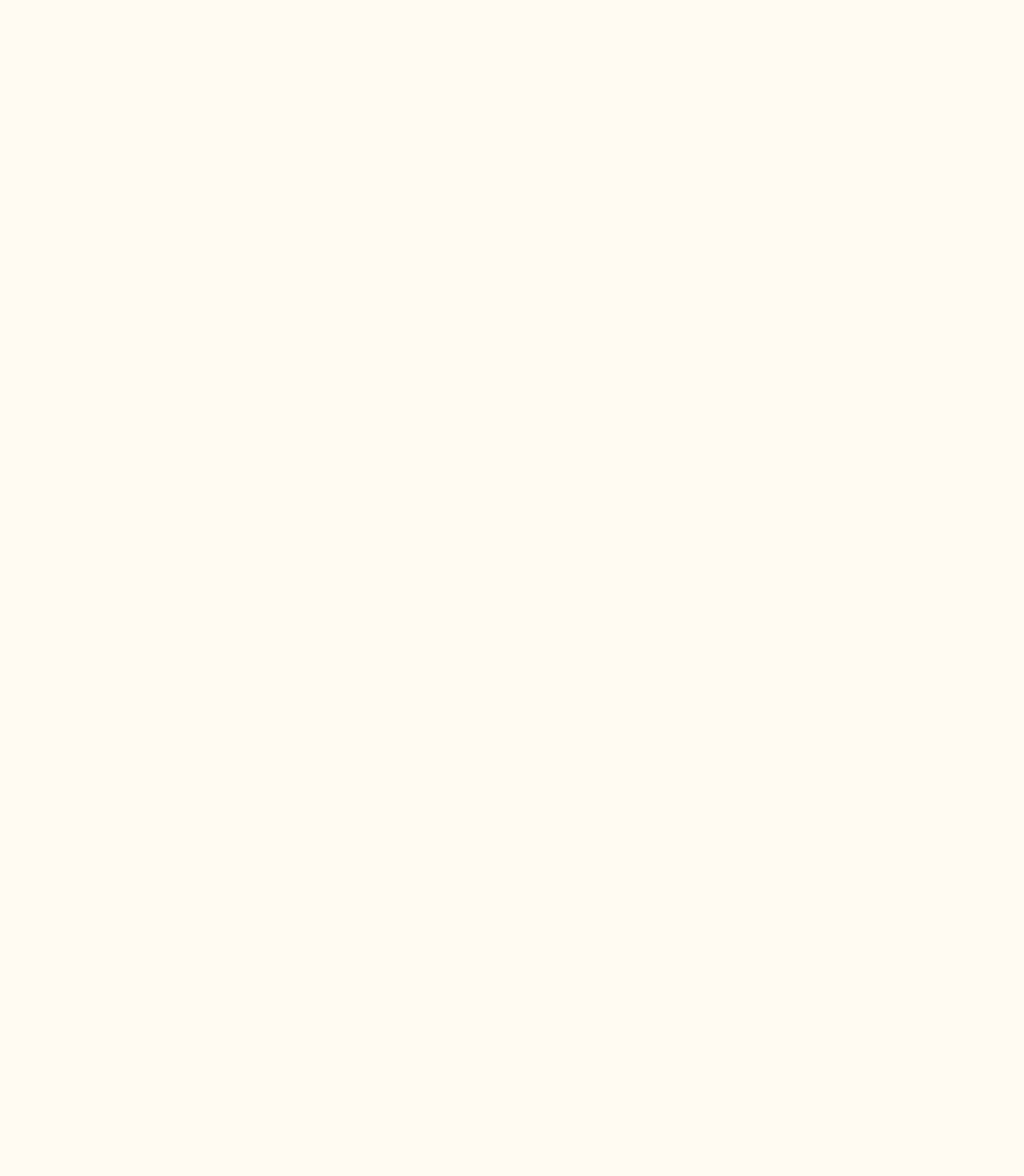
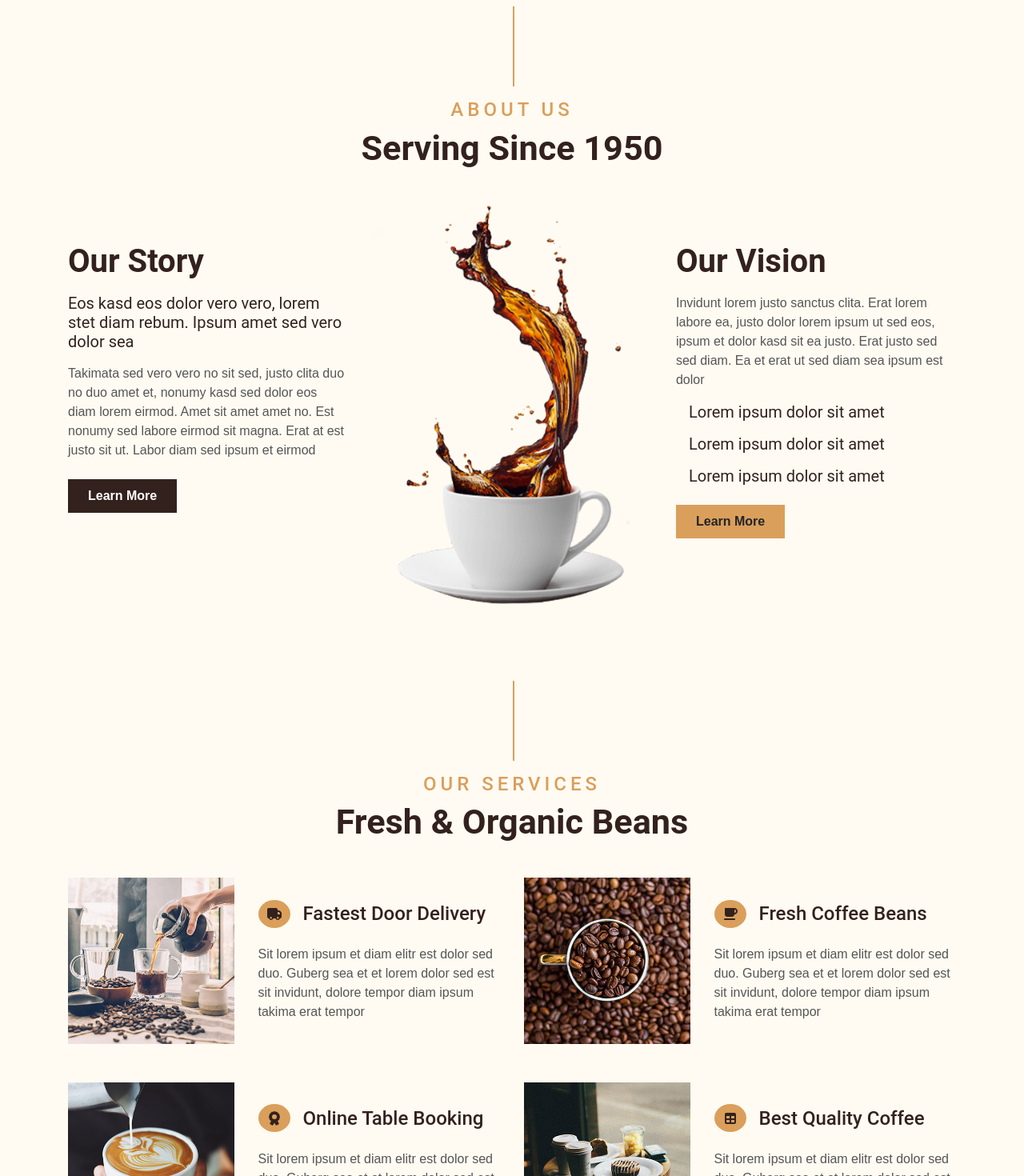
Before and after one commit to NazaninMoosazade/next-coffee-shop, a Next.js app: page / in a window 1280 px wide. Shown: the part 840-2310 px from the top of the page at 80% size. Before the commit the page ends 800 px from the top, so only its background shows below. Built offline with nearby package versions, Linux system fonts and the light colour scheme.

Commit message:
Dynamic icons

```diff
--- a/Components/modules/Navbar/Navbar.js
+++ b/Components/modules/Navbar/Navbar.js
@@ -58,7 +58,7 @@
                 </Link>
               </div>
             </div>
-            <Link href="contact.html" className={`${styles.nav_link}`}>
+            <Link href="contact" className={`${styles.nav_link}`}>
               Contact
             </Link>
           </div>
--- a/Components/modules/ServiceItem/ServiceItem.js
+++ b/Components/modules/ServiceItem/ServiceItem.js
@@ -1,7 +1,55 @@
-import React from 'react'
+import React from "react";
 
-export default function ServiceItem() {
+import "@fortawesome/fontawesome-svg-core/styles.css";
+import { config } from "@fortawesome/fontawesome-svg-core";
+config.autoAddCss = false;
+
+import { FontAwesomeIcon } from "@fortawesome/react-fontawesome";
+import * as Icons from "@fortawesome/free-solid-svg-icons";
+
+function ServiceItem({ title, desc, img, icon }) {
+  const selectedIcon = Icons[icon];
+
   return (
-    <div>ServiceItem</div>
-  )
+    <div className="col-lg-6 mb-5">
+      <div className="row align-items-center">
+        <div className="col-sm-5">
+          <img className="img-fluid mb-3 mb-sm-0" src={img} alt="" />
+        </div>
+        <div className="col-sm-7">
+          <h4
+            style={{
+              display: "flex",
+              alignItems: "baseline",
+            }}
+          >
+            <div
+              style={{
+                background: "#da9f5b",
+                borderRadius: "100%",
+                height: "35px",
+                width: "40px",
+                textAlign: "center",
+                display: "flex",
+                alignItems: "center",
+                justifyContent: "center",
+              }}
+            >
+              {selectedIcon && (
+                <FontAwesomeIcon
+                  icon={selectedIcon}
+                  style={{ fontSize: "1rem" }}
+                />
+              )}
+            </div>
+
+            <p className="ml-3">{title}</p>
+          </h4>
+          <p className="m-0">{desc}</p>
+        </div>
+      </div>
+    </div>
+  );
 }
+
+export default ServiceItem;
--- a/Components/tempelates/Index/About.js
+++ b/Components/tempelates/Index/About.js
@@ -1,7 +1,76 @@
-import React from 'react'
+import React from "react";
 
 export default function About() {
   return (
-    <div>About</div>
-  )
+    <div className="container-fluid py-5">
+      <div className="container">
+        <div className="section-title">
+          <h4
+            className="text-primary text-uppercase"
+            style={{ letterSpacing: "5px" }}
+          >
+            About Us
+          </h4>
+          <h1 className="display-4">Serving Since 1950</h1>
+        </div>
+        <div className="row">
+          <div className="col-lg-4 py-0 py-lg-5">
+            <h1 className="mb-3">Our Story</h1>
+            <h5 className="mb-3">
+              Eos kasd eos dolor vero vero, lorem stet diam rebum. Ipsum amet
+              sed vero dolor sea
+            </h5>
+            <p>
+              Takimata sed vero vero no sit sed, justo clita duo no duo amet et,
+              nonumy kasd sed dolor eos diam lorem eirmod. Amet sit amet amet
+              no. Est nonumy sed labore eirmod sit magna. Erat at est justo sit
+              ut. Labor diam sed ipsum et eirmod
+            </p>
+            <a
+              href=""
+              className="btn btn-secondary font-weight-bold py-2 px-4 mt-2"
+            >
+              Learn More
+            </a>
+          </div>
+          <div className="col-lg-4 py-5 py-lg-0" style={{ minHeight: "500px" }}>
+            <div className="position-relative h-100">
+              <img
+                className="position-absolute w-100 h-100"
+                src="/images/about.png"
+                style={{ objectFit: "cover" }}
+              />
+            </div>
+          </div>
+          <div className="col-lg-4 py-0 py-lg-5">
+            <h1 className="mb-3">Our Vision</h1>
+            <p>
+              Invidunt lorem justo sanctus clita. Erat lorem labore ea, justo
+              dolor lorem ipsum ut sed eos, ipsum et dolor kasd sit ea justo.
+              Erat justo sed sed diam. Ea et erat ut sed diam sea ipsum est
+              dolor
+            </p>
+            <h5 className="mb-3">
+              <i className="fa fa-check text-primary mr-3"></i>Lorem ipsum dolor
+              sit amet
+            </h5>
+            <h5 className="mb-3">
+              <i className="fa fa-check text-primary mr-3"></i>Lorem ipsum dolor
+              sit amet
+            </h5>
+            <h5 className="mb-3">
+              <i className="fa fa-check text-primary mr-3"></i>Lorem ipsum dolor
+              sit amet
+            </h5>
+            <a
+              href=""
+              className="btn btn-primary font-weight-bold py-2 px-4 mt-2"
+            >
+              Learn More
+            </a>
+          </div>
+        </div>
+      </div>
+    </div>
+  );
 }
--- a/Components/tempelates/Index/Services.js
+++ b/Components/tempelates/Index/Services.js
@@ -1,7 +1,54 @@
-import React from 'react'
+import React from "react";
+import ServiceItem from "@/Components/modules/ServiceItem/ServiceItem";
 
 export default function Services() {
   return (
-    <div>Services</div>
-  )
+    <div className="container-fluid pt-5">
+      <div className="container">
+        <div className="section-title">
+          <h4
+            className="text-primary text-uppercase"
+            style={{ letterSpacing: "5px" }}
+          >
+            Our Services
+          </h4>
+          <h1 className="display-4">Fresh &amp; Organic Beans</h1>
+        </div>
+        <div className="row">
+          <ServiceItem
+            title="Fastest Door Delivery"
+            desc="Sit lorem ipsum et diam elitr est dolor sed duo. Guberg sea et
+            et lorem dolor sed est sit invidunt, dolore tempor diam ipsum
+            takima erat tempor"
+            img="/images/service-1.jpg"
+            icon="faTruck"
+          />
+          <ServiceItem
+            title="Fresh Coffee Beans"
+            desc="Sit lorem ipsum et diam elitr est dolor sed duo. Guberg sea et
+            et lorem dolor sed est sit invidunt, dolore tempor diam ipsum
+            takima erat tempor"
+            img="/images/service-2.jpg"
+            icon="faCoffee"
+          />
+          <ServiceItem
+            title="Online Table Booking"
+            desc="Sit lorem ipsum et diam elitr est dolor sed duo. Guberg sea et
+            et lorem dolor sed est sit invidunt, dolore tempor diam ipsum
+            takima erat tempor"
+            img="/images/service-3.jpg"
+            icon="faAward"
+          />
+          <ServiceItem
+            title="Best Quality Coffee"
+            desc="Sit lorem ipsum et diam elitr est dolor sed duo. Guberg sea et
+            et lorem dolor sed est sit invidunt, dolore tempor diam ipsum
+            takima erat tempor"
+            img="/images/service-4.jpg"
+            icon="faTable"
+          />
+        </div>
+      </div>
+    </div>
+  );
 }
--- a/Components/tempelates/Index/Slider.js
+++ b/Components/tempelates/Index/Slider.js
@@ -1,5 +1,5 @@
 import React from "react";
-import styles from "@/styles/Slider.module.css"
+import styles from "@/styles/Slider.module.css";
 
 // Import Swiper React components
 import { Swiper, SwiperSlide } from "swiper/react";
@@ -14,7 +14,6 @@
 function Slider() {
   return (
     <Swiper
-      // rewind={true}
       loop={true}
       navigation={true}
       modules={[Navigation]}
@@ -25,13 +24,13 @@
         style={{ backgroundImage: 'url("/images/carousel-1.jpg")' }}
       >
         <div
-          class={`${styles.slider_caption} d-flex flex-column align-items-center justify-content-center`}
+          className={`${styles.slider_caption} d-flex flex-column align-items-center justify-content-center`}
         >
-          <h2 class="text-primary font-weight-medium m-0">
+          <h2 className="text-primary font-weight-medium m-0">
             We Have Been Serving
           </h2>
-          <h1 class="display-1 text-white m-0">COFFEE</h1>
-          <h2 class="text-white m-0">* SINCE 1950 *</h2>
+          <h1 className="display-1 text-white m-0">COFFEE</h1>
+          <h2 className="text-white m-0">* SINCE 1950 *</h2>
         </div>
       </SwiperSlide>
 
@@ -40,13 +39,13 @@
         style={{ backgroundImage: 'url("/images/carousel-2.jpg")' }}
       >
         <div
-          class={`${styles.slider_caption} d-flex flex-column align-items-center justify-content-center`}
+          className={`${styles.slider_caption} d-flex flex-column align-items-center justify-content-center`}
         >
-          <h2 class="text-primary font-weight-medium m-0">
+          <h2 className="text-primary font-weight-medium m-0">
             We Have Been Serving
           </h2>
-          <h1 class="display-1 text-white m-0">COFFEE</h1>
-          <h2 class="text-white m-0">* SINCE 1950 *</h2>
+          <h1 className="display-1 text-white m-0">COFFEE</h1>
+          <h2 className="text-white m-0">* SINCE 1950 *</h2>
         </div>
       </SwiperSlide>
     </Swiper>
--- a/pages/index.js
+++ b/pages/index.js
@@ -1,3 +1,5 @@
+import About from '@/Components/tempelates/Index/About'
+import Services from '@/Components/tempelates/Index/Services'
 import Slider from '@/Components/tempelates/Index/Slider'
 import React from 'react'
 
@@ -5,6 +7,8 @@
   return (
     <>
     <Slider/>
+    <About/>
+    <Services/>
     </>
   )
 }
```
